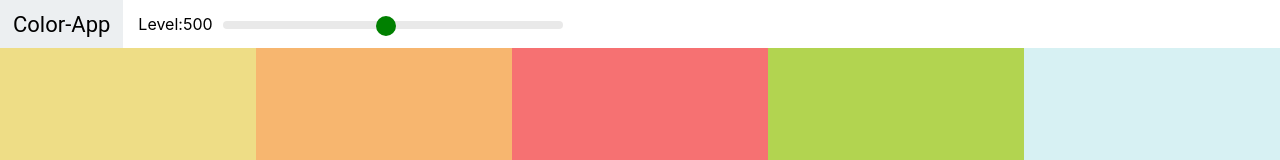
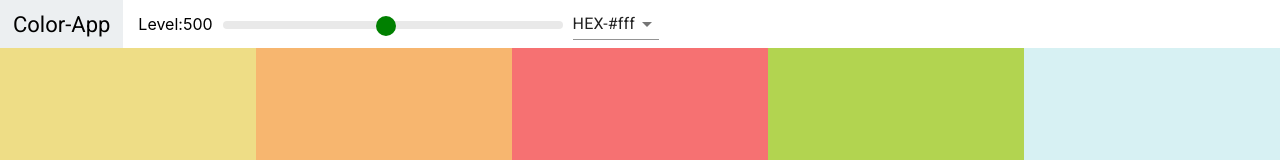
Before and after one commit to hacetheworld/color-app, a React (Create React App) app: page /palette/flat-ui-colors-american in a window 1280 px wide. Shown: the top 160 px of the page. Built offline with nearby package versions, Linux system fonts and the light colour scheme.

Commit message:
Added color change format code rgb to hex

```diff
--- a/package.json
+++ b/package.json
@@ -3,6 +3,7 @@
   "version": "0.1.0",
   "private": true,
   "dependencies": {
+    "@material-ui/core": "^4.6.1",
     "chroma-js": "^2.1.0",
     "rc-slider": "^8.7.1",
     "react": "^16.11.0",
--- a/public/index.html
+++ b/public/index.html
@@ -13,6 +13,8 @@
       user's mobile device or desktop. See https://developers.google.com/web/fundamentals/web-app-manifest/
     -->
   <link rel="manifest" href="%PUBLIC_URL%/manifest.json" />
+  <link rel="stylesheet" href="https://fonts.googleapis.com/css?family=Roboto:300,400,500,700&display=swap" />
+
   <!--
       Notice the use of %PUBLIC_URL% in the tags above.
       It will be replaced with the URL of the `public` folder during the build.
--- a/src/colorHelper.js
+++ b/src/colorHelper.js
@@ -26,7 +26,7 @@
                     id: color.name.toLowerCase().replace(/ /g, "-"),
                     hex: scale[i],
                     rgb: chroma(scale[i]).css(),
-                    rgba: chroma(scale[i]).css().replace("rgba", "rgba").replace(")", ",1.0)")
+                    rgba: chroma(scale[i]).css().replace("rgb", "rgba").replace(")", ",1.0)")
                 }
             );
         }
--- a/src/component/header/header.component.jsx
+++ b/src/component/header/header.component.jsx
@@ -1,17 +1,35 @@
 import React, { Component } from 'react'
 import Slider from 'rc-slider';
+import Select from '@material-ui/core/Select';
+import MenuItem from '@material-ui/core/MenuItem';
+
 import 'rc-slider/assets/index.css';
 import './header.style.css';
 
 
 class Header extends Component {
 
+    constructor(props) {
+        super(props);
+
+        this.state = {
+            format: 'hex'
+        }
+    }
+
+    handleChange = (e) => {
+
+        this.setState({ format: e.target.value }, () => {
+            this.props.handleChange(this.state.format);
+        })
+
+    }
 
 
     render() {
 
         const { level, changeLevel } = this.props
-
+        const { format } = this.state;
 
 
         return (
@@ -33,6 +51,17 @@
 
                     </div>
                 </div>
+                <div className='select-container'>
+                    <Select value={format} onChange={this.handleChange}>
+                        <MenuItem value='hex' >HEX-#fff
+            </MenuItem>
+                        <MenuItem value='rgb' >RGB-rgb(255,255,255)
+            </MenuItem>
+                        <MenuItem value='rgba' >RGBA-rgba(255,255,255,1.0)
+            </MenuItem>
+                    </Select>
+                </div>
+
             </header>
         )
     }
--- a/src/component/palette/palette.component.jsx
+++ b/src/component/palette/palette.component.jsx
@@ -8,23 +8,28 @@
     constructor(props) {
         super(props);
         this.state = {
-            level: 500
+            level: 500,
+            format: 'hex'
         }
     }
 
     changeLevel = (level) => {
         this.setState({ level })
     }
+    changeFormat = (val) => {
+        this.setState({ format: val });
+    }
 
     render() {
         const { colors } = this.props.palette;
-        const { level } = this.state;
+        const { level, format } = this.state;
+
         const colorBoxes = colors[level].map(color => (
-            <ColorBox background={color.hex} name={color.name} />
+            <ColorBox background={color[format]} name={color.name} />
         ))
         return (
             <div className='Palette'>
-                <Header level={level} changeLevel={this.changeLevel} />
+                <Header level={level} handleChange={this.changeFormat} changeLevel={this.changeLevel} />
                 {/* Navbars will go here */}
                 <div className='Palette-colors'>
                     {colorBoxes}
```
Also changed, not shown: 1 other file (tests, documents, lock files or other folders).
